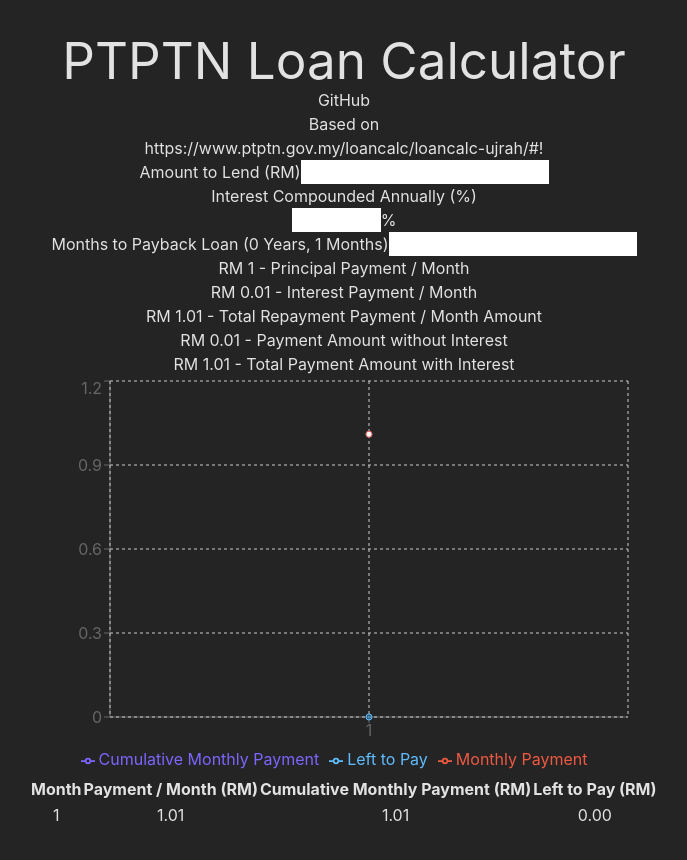
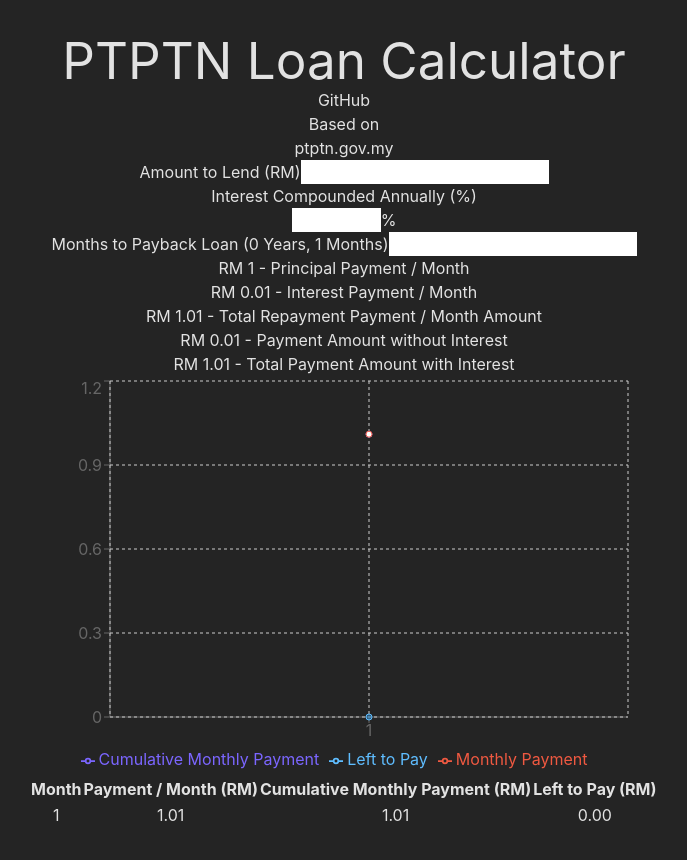
Before and after one commit to BryanTheLai/ptptn-calculator, a React (Vite) app: page / in a window 1280 px wide. Shown: the whole page, without its empty margins (296-983 px from the left). Built offline with nearby package versions, Linux system fonts and the light colour scheme.

Commit message:
Update MainCalculator.tsx

```diff
--- a/src/components/MainCalculator.tsx
+++ b/src/components/MainCalculator.tsx
@@ -42,7 +42,7 @@
         <h1 className="text-4xl font-bold mb-4">PTPTN Loan Calculator</h1>
         <h2 className="text-2xl mb-4"><a id="ownerP" href="https://github.com/BryanTheLai" data-value="GITHUB">GitHub</a></h2>
         <h2 className="text-2xl mb-1">Based on</h2>
-        <h2 className="text-2xl mb-4">https://www.ptptn.gov.my/loancalc/loancalc-ujrah/#!</h2>
+        <h2 className="text-2xl mb-4"><a href="https://www.ptptn.gov.my/loancalc/loancalc-ujrah/#!">ptptn.gov.my</a></h2>
 
         <form className="mb-8">
           {/* Lend Amount */}
```
